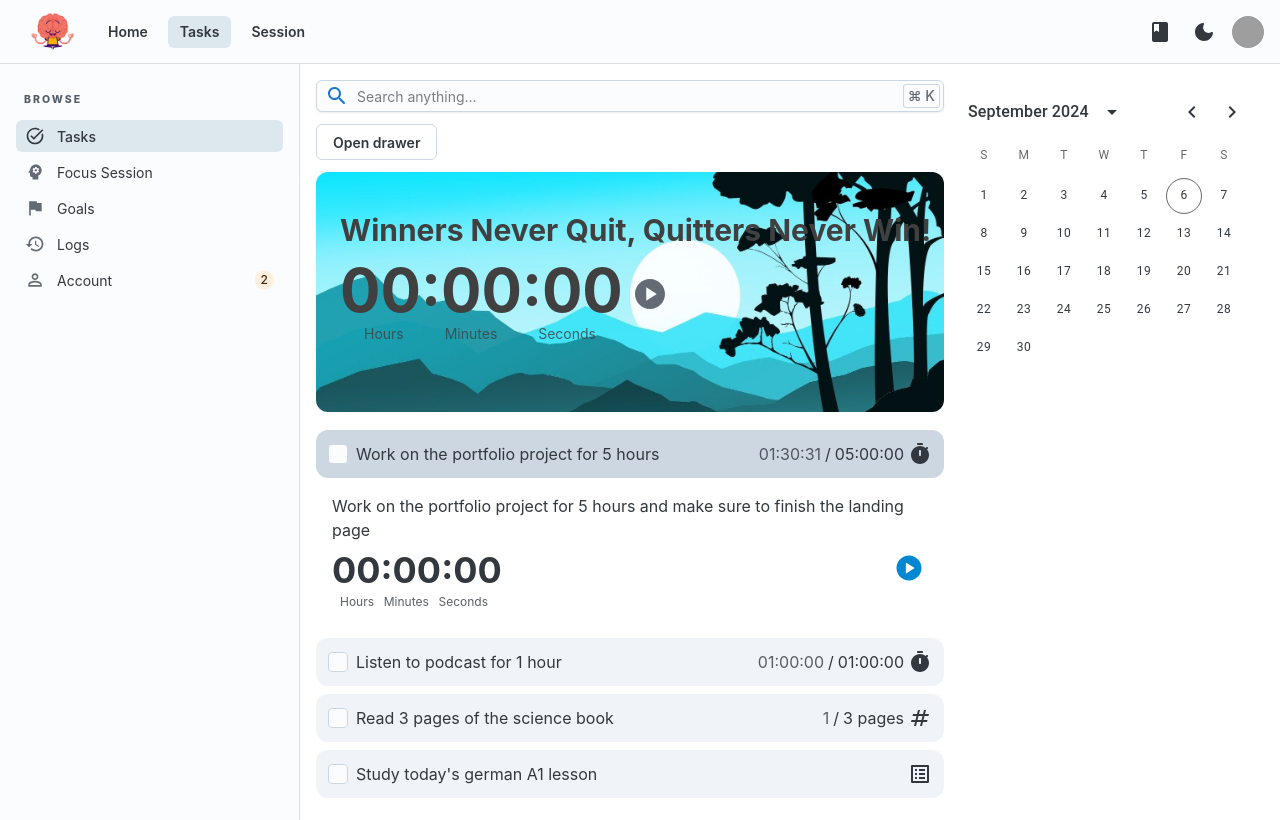
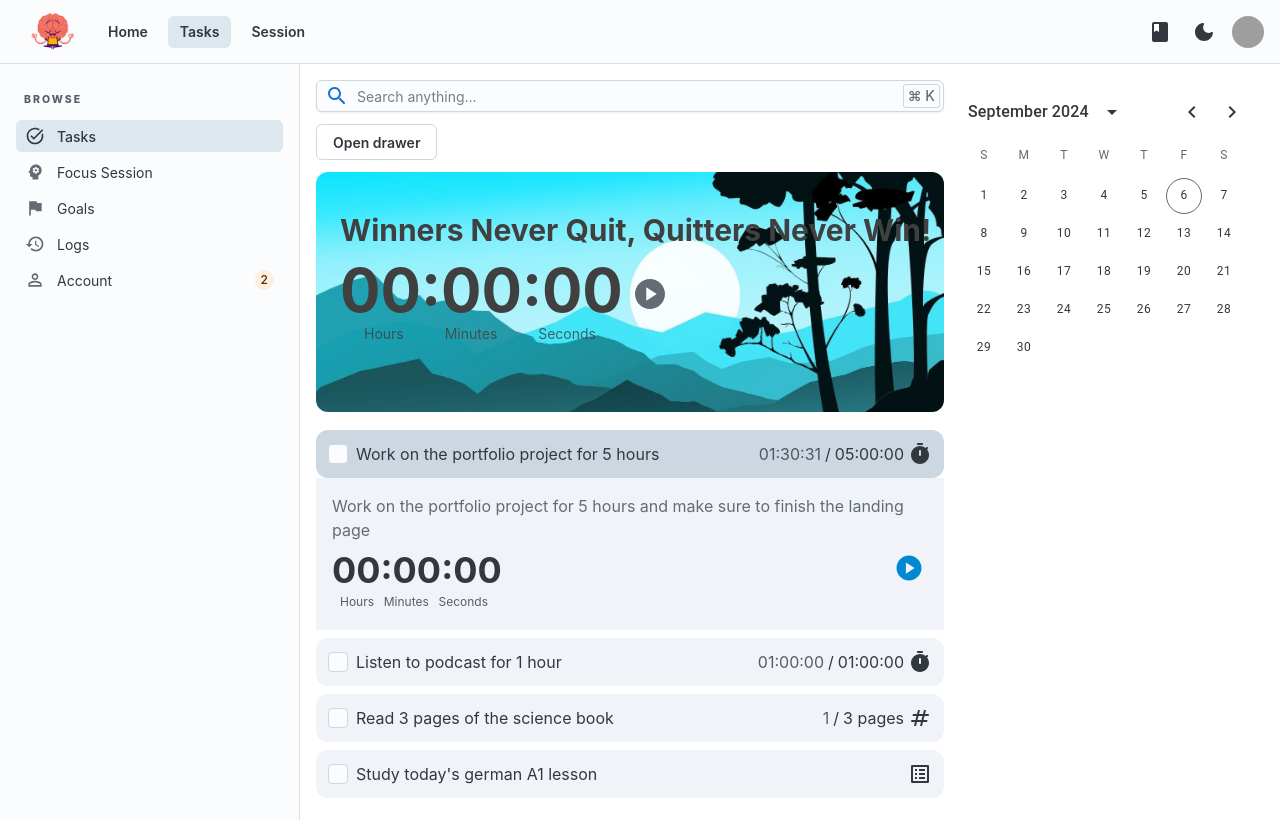
Before and after one commit to Abdallah-Ragab/adhd-mindflow, a Next.js app: page /tasks in a window 1280 px wide. Both pictures are taken after a click on the item 630 px from the left and 454 px from the top of the page. Built offline with nearby package versions, Linux system fonts and the light colour scheme; grey boxes are pictures that could not be loaded.

Commit message:
Refactor: Update task item component to use new typography and background color

```diff
--- a/app/components/Tasks/Item.tsx
+++ b/app/components/Tasks/Item.tsx
@@ -1,7 +1,7 @@
 'use client';
 import React from "react"
 import { TimerRounded } from "@mui/icons-material"
-import { Box, Checkbox, ListItem } from "@mui/joy"
+import { Box, Checkbox, ListItem, Typography } from "@mui/joy"
 import { formatTime } from "@/app/lib/time"
 import { SmallTimer } from "../timer";
  function TimeTaskItem({ task }: { task: { title: string, description:string, totalTime: number, spentTime: number, done:boolean } }) {
@@ -31,9 +31,10 @@ import { SmallTimer } from "../timer";
                 height: open ? 'auto' : '0px',
                 opacity: open ? 1 : 0,
                 padding: open ? '' : '0px',
-                color: 'neutral.plainColor'
+                color: 'neutral.plainColor',
+                backgroundColor: 'neutral.softBg'
             }}>
-                <p>{task.description}</p>
+                <Typography sx={{color:"var(--joy-palette-neutral-solidBg)"}}> {task.description}</Typography>
                 <SmallTimer id={task.title} persistent={true} />
             </Box>
         </div>
```
